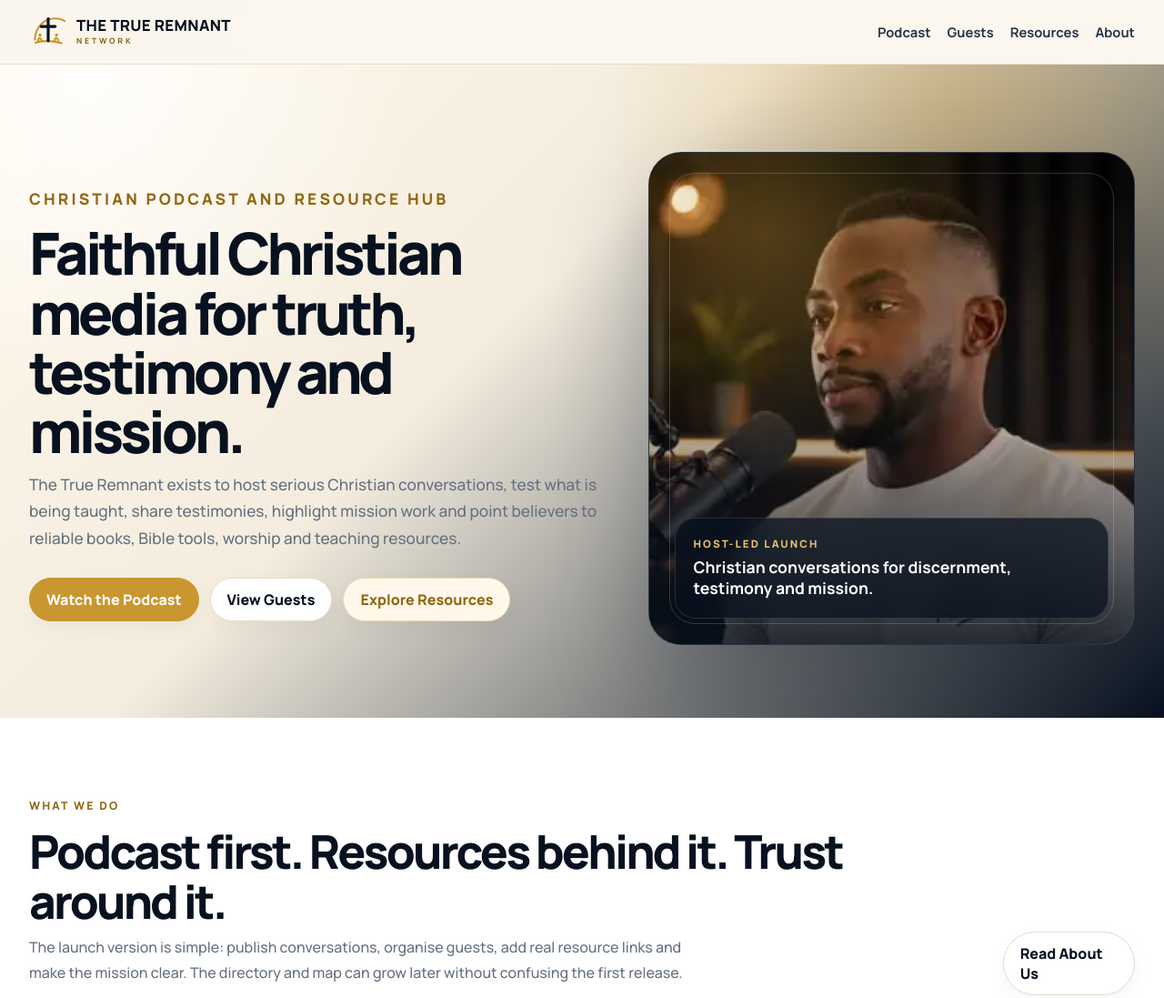
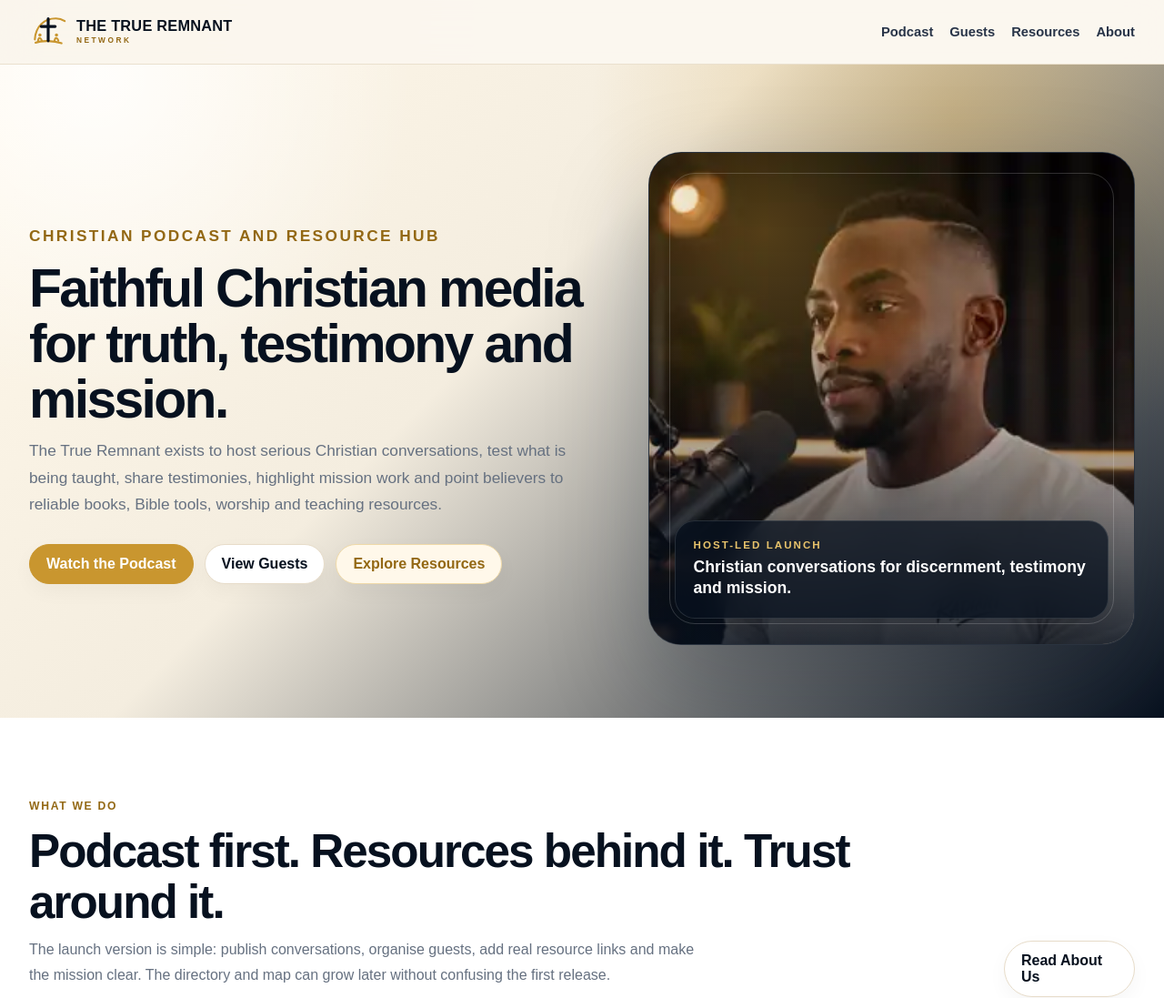
Before and after one commit to dakande85-bit/the-true-remnant-network, a Next.js app: page / in a window 1280 px wide. Shown: the top 1097 px of the page at 91% size. Built offline with nearby package versions, Linux system fonts and the light colour scheme.

Commit message:
Switch to cleaner font

```diff
--- a/src/app/launch.css
+++ b/src/app/launch.css
@@ -1,47 +1,48 @@
-@import url("https://fonts.googleapis.com/css2?family=Manrope:wght@400;500;600;700;800&display=swap");
-
 body,
 button,
 input,
 textarea,
 select {
-  font-family: Manrope, Inter, ui-sans-serif, system-ui, -apple-system, BlinkMacSystemFont, "Segoe UI", sans-serif;
+  font-family: Arial, sans-serif;
 }
 
 h1, h2, h3,
 .brand-wordmark strong {
-  font-family: Manrope, Inter, ui-sans-serif, system-ui, -apple-system, BlinkMacSystemFont, "Segoe UI", sans-serif;
+  font-family: Arial, sans-serif;
 }
 
 h1 {
-  font-size: clamp(2.7rem, 5vw, 4.85rem);
-  font-weight: 800;
-  letter-spacing: -0.065em;
-  line-height: 1.02;
-  max-width: 860px;
+  font-size: clamp(2.55rem, 4.6vw, 4.35rem);
+  font-weight: 700;
+  letter-spacing: -0.045em;
+  line-height: 1.04;
+  max-width: 840px;
 }
 
 h2 {
-  font-weight: 800;
-  letter-spacing: -0.055em;
-  line-height: 1.06;
+  font-weight: 700;
+  letter-spacing: -0.038em;
+  line-height: 1.08;
 }
 
 h3 {
-  font-weight: 800;
-  letter-spacing: -0.035em;
+  font-weight: 700;
+  letter-spacing: -0.025em;
 }
 
-p { font-weight: 500; }
+p { font-weight: 400; }
+.btn { font-weight: 700; }
+.kicker { letter-spacing: 0.14em; }
 
 .container { width: min(1320px, calc(100% - 64px)); }
 
 .nav-inner { min-height: 70px; }
+.nav-inner-simple { justify-content: space-between; }
 .nav .brand-logo { gap: 10px; }
 .nav .brand-mark { width: 42px; height: 42px; }
-.nav .brand-wordmark strong { font-size: 1.05rem; letter-spacing: 0.02em; }
-.nav .brand-wordmark small { font-size: 0.54rem; letter-spacing: 0.32em; }
-.nav-links { font-weight: 800; }
+.nav .brand-wordmark strong { font-size: 1.02rem; letter-spacing: 0.015em; }
+.nav .brand-wordmark small { font-size: 0.52rem; letter-spacing: 0.3em; }
+.nav-links { font-weight: 700; margin-left: auto; }
 
 .clean-page-hero { background: linear-gradient(135deg, #fff8ea, #edf2ef); }
 .narrow-copy { max-width: 980px; }
@@ -51,6 +52,6 @@ p { font-weight: 500; }
 
 @media (max-width: 760px) {
   .container { width: min(100% - 28px, 1180px); }
-  h1 { font-size: clamp(2.35rem, 12vw, 3.55rem); }
-  .nav .brand-wordmark strong { font-size: 0.92rem; }
+  h1 { font-size: clamp(2.25rem, 11vw, 3.35rem); }
+  .nav .brand-wordmark strong { font-size: 0.88rem; }
 }
```
